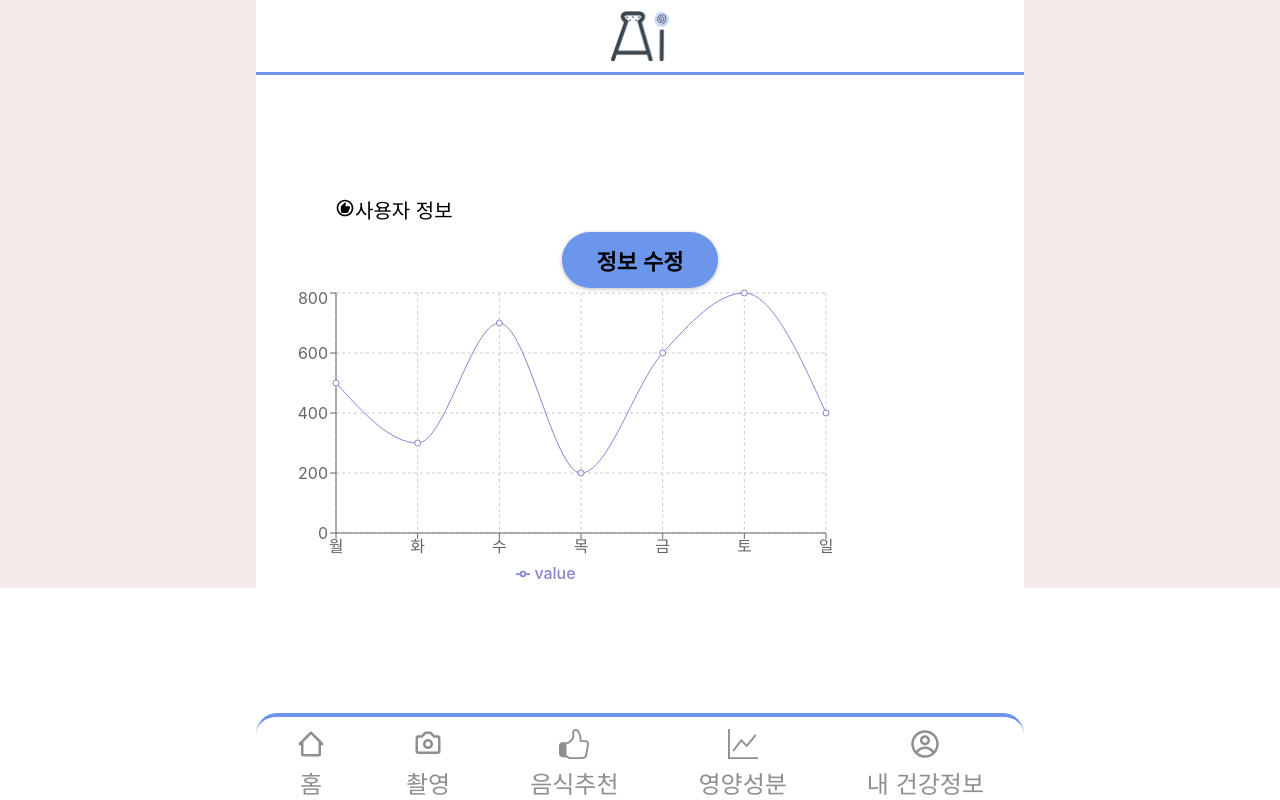
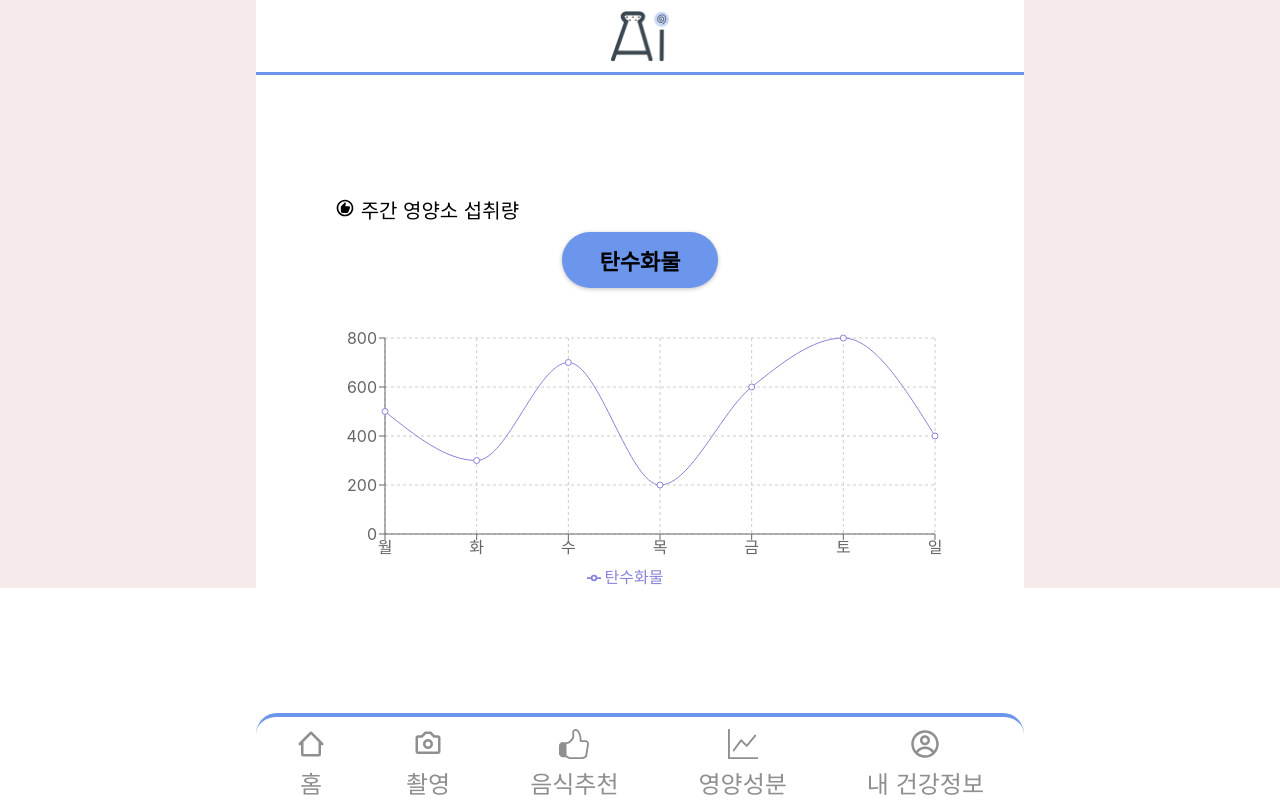
Before and after one commit to Capstone-AIjjadang/FE, a React (Create React App) app in the folder fe/: page /Graph in a window 1280 px wide. Built offline with nearby package versions, Linux system fonts and the light colour scheme.

Commit message:
[feat] 내 건강정보 & 영양정보 수정
01. 정보수정버튼 -> 확인으로 기능 변경
02. 영양정보 버튼 누를때마다 내용 바뀌도록

```diff
--- a/fe/src/components/Graph.js
+++ b/fe/src/components/Graph.js
@@ -7,6 +7,14 @@ import { LineChart, Line, XAxis, YAxis, CartesianGrid, Tooltip, Legend } from 'r
 
 
 const Graph = () => {
+
+    const buttonList = ['탄수화물', '단백질', '지방', '단백질', '나트륨', '칼슘'];
+
+    const [currentValueIndex, setCurrentValueIndex] = useState(0);
+
+    const toggleButton = () => {
+        setCurrentValueIndex((prevIndex) => (prevIndex + 1) % buttonList.length);
+    };
 
     const data = [
         { day: '월', value: 500 },
@@ -29,27 +37,38 @@ const Graph = () => {
                 <img src={"/imgs/Logo.png"} height="50px" />
             </div>
 
-            <div className={style.title}><MdOutlineRecommend />사용자 정보</div>
+            <div className={style.title}><MdOutlineRecommend /> 주간 영양소 섭취량</div>
 
             <div className={style.center_container}>
-                <button onClick={handleEditClick} className={style.edit_profile}>
-                    정보 수정
+                {buttonList.map((button, index) => (
+                    <button
+                        key={button}
+                        onClick={toggleButton}
+                        className={style.edit_profile}
+                        style={{ display: index === currentValueIndex ? 'inline-block' : 'none' }}
+                        >
+                        {button}
                     </button>
+                ))}
             </div>
 
+            <div className={style.center_container}>
                 <LineChart
-                width={600}
+                    width={650}
                     height={300}
                     data={data}
-                margin={{ top: 5, right: 30, left: 20, bottom: 5 }}
+                    margin={{ top: 50, right: 30, left: 10, bottom:0}}
                     >
                     <CartesianGrid strokeDasharray="3 3" />
                     <XAxis dataKey="day" />
                     <YAxis />
                     <Tooltip />
                     <Legend />
-                <Line type="monotone" dataKey="value" stroke="#8884d8" activeDot={{ r: 8 }} />
+                    <Line type="monotone" dataKey="value" name={buttonList[currentValueIndex]} stroke="#8884d8" activeDot={{ r: 8 }} />
                 </LineChart>
+            </div>
+
+
         </div>
     );
 };
--- a/fe/src/components/My.js
+++ b/fe/src/components/My.js
@@ -12,6 +12,14 @@ const My = () => {
         height: 180,
         medicalHistory: '선택',
       });
+
+    const [isAVisible, setAVisible] = useState(true);
+    const [isBVisible, setBVisible] = useState(false);
+
+    const toggleButtons = () => {
+    setAVisible(!isAVisible);
+    setBVisible(!isBVisible);
+    };
 
     const handleEditClick = () => {
     // 여기에 정보 수정 모달 또는 다른 수정 방법을 구현할 수 있습니다.
@@ -39,7 +47,7 @@ const My = () => {
                 <img src={"/imgs/Logo.png"} height="50px" />
             </div>
 
-            <div className={style.title}><MdOutlineRecommend />사용자 정보</div>
+            <div className={style.title}><MdOutlineRecommend /> 사용자 정보</div>
             <div className={style.Section_container}>
                 <div className={style.Section1}>
 
@@ -83,9 +91,16 @@ const My = () => {
         </div>
 
         <div className={style.center_container}>
-            <button onClick={handleEditClick} className={style.edit_profile}>
+            {isAVisible && (
+                <button onClick={toggleButtons} className={style.edit_profile}>
                     정보 수정
                 </button>
+            )}
+            {isBVisible && (
+                <button onClick={toggleButtons} className={style.edit_profile}>
+                    확인
+                </button>
+            )}
         </div>
 
         </div>
```
Lines whose indentation alone changed are shown as unchanged.
